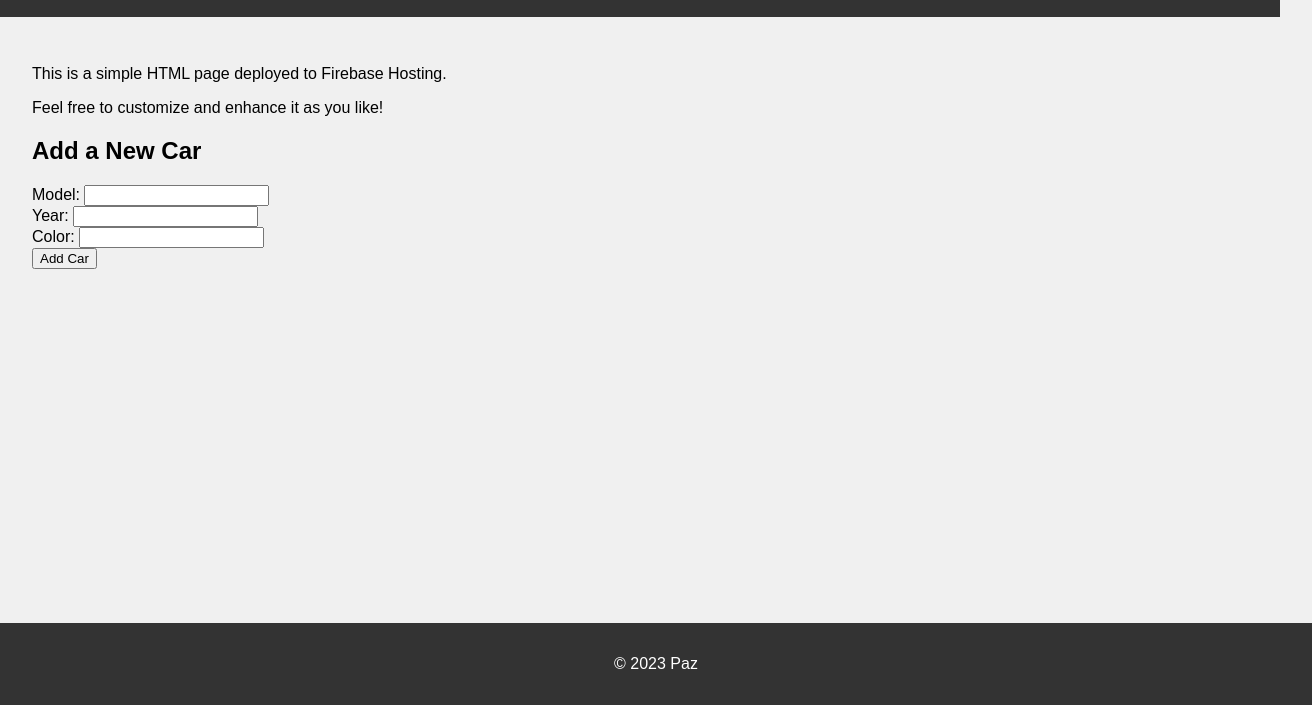
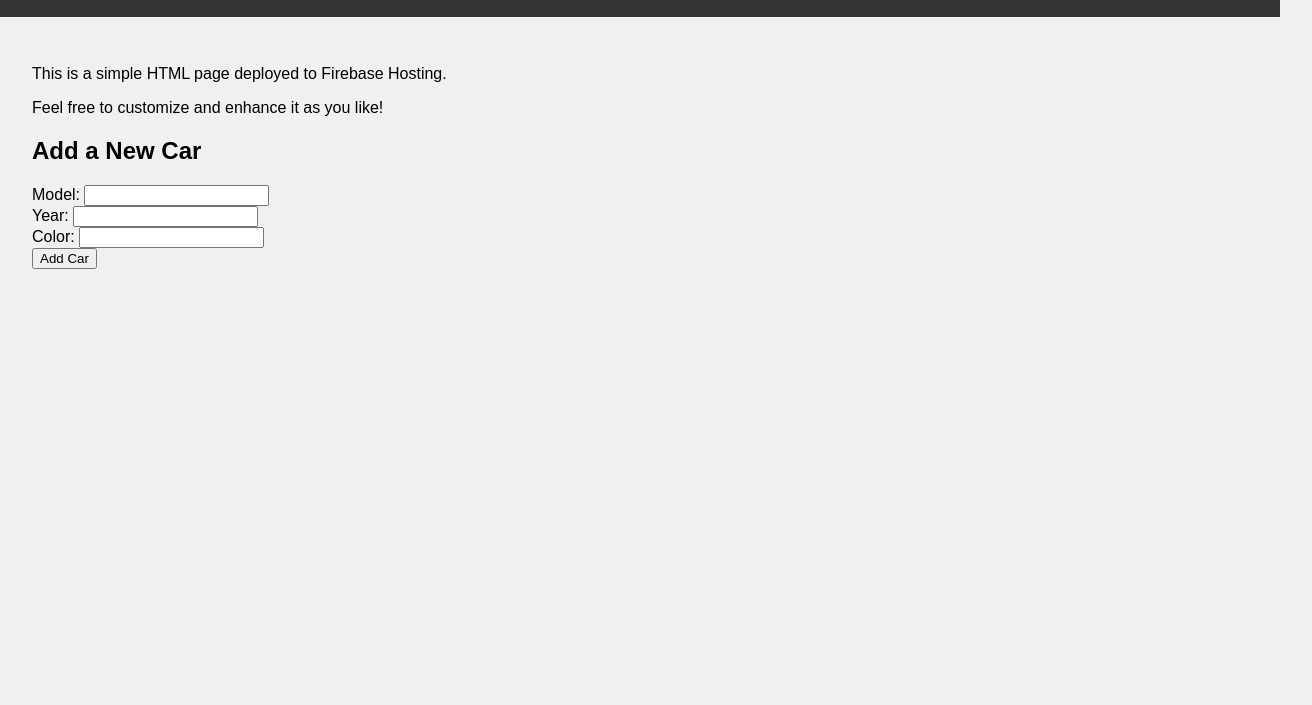
Before and after one commit to PazMiz/Firebase_Crud, a plain HTML site: page public/index.html in a window 1280 px wide. Shown: the part 95-800 px from the top of the page, 1312 px wide, since content can reach past the window. Drawn offline with Linux system fonts and the light colour scheme.

Commit message:
wtihout footer

```diff
--- a/public/index.html
+++ b/public/index.html
@@ -71,9 +71,6 @@
     </form>
   </main>
 
-  <footer>
-    <p>&copy; 2023 Paz</p>
-  </footer>
 
   <!-- Firebase Configuration and Script -->
   <script src="https://www.gstatic.com/firebasejs/8.6.8/firebase-app.js"></script>
```
